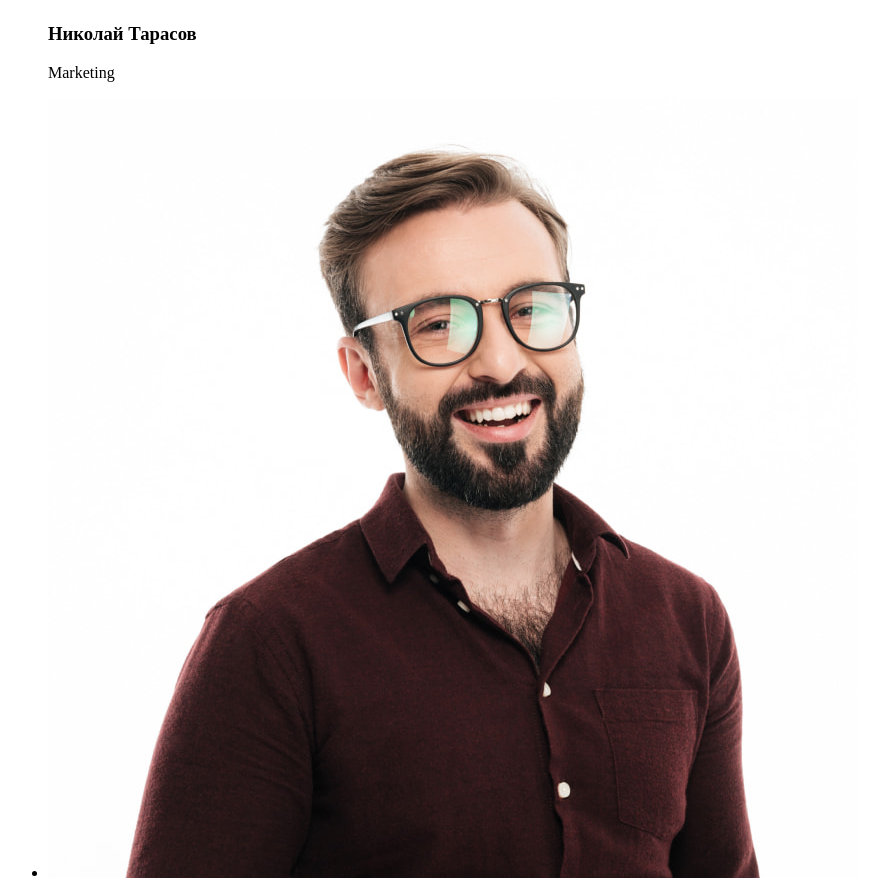
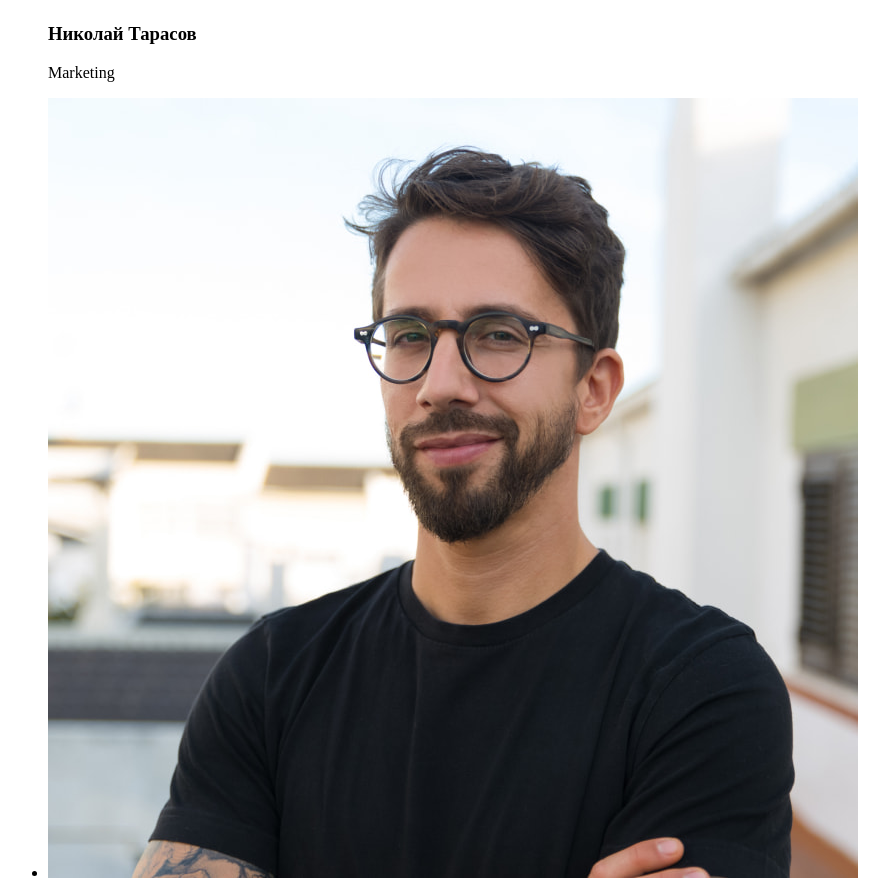
Before and after one commit to HalynaG/homework-1, a plain HTML site: page index.html in a window 1280 px wide. Shown: the part 4661-5539 px from the top of the page, without its empty margins (0-889 px from the left). Drawn offline with Linux system fonts and the light colour scheme.

Commit message:
change images

```diff
--- a/index.html
+++ b/index.html
@@ -93,7 +93,7 @@
                     <p class="member-position" lang="en">Marketing</p>
                     </li>
                     <li class="member-item">
-                        <img src="./images/main/team/member-1.jpg" alt="Михаил Ермаков" class="member-img" width="810" height="780">
+                        <img src="./images/main/team/member-4.jpg" alt="Михаил Ермаков" class="member-img" width="810" height="780">
                         <h3 class="member-title">Михаил Ермаков</h3>
                         <p class="member-position" lang="en">UI Designer</p>
                         </li>
```
